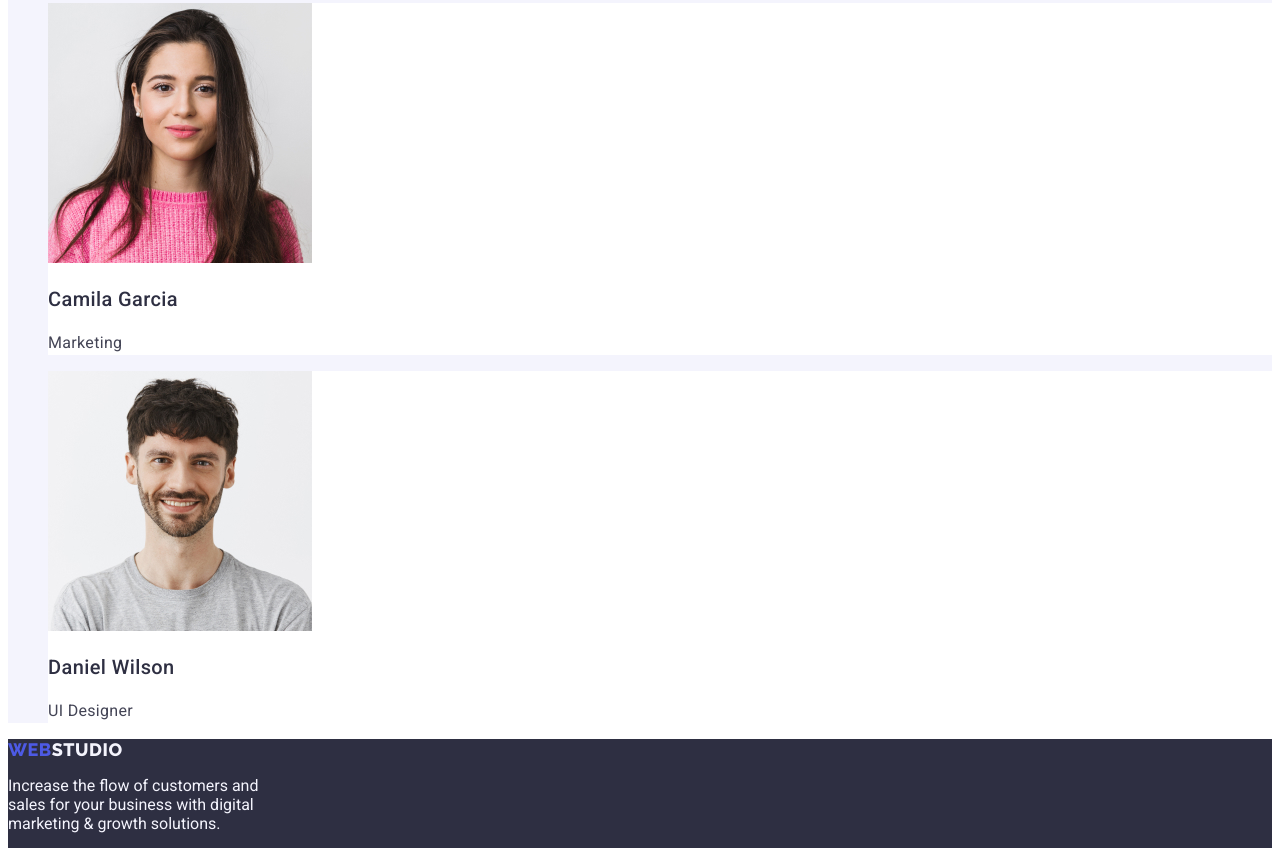
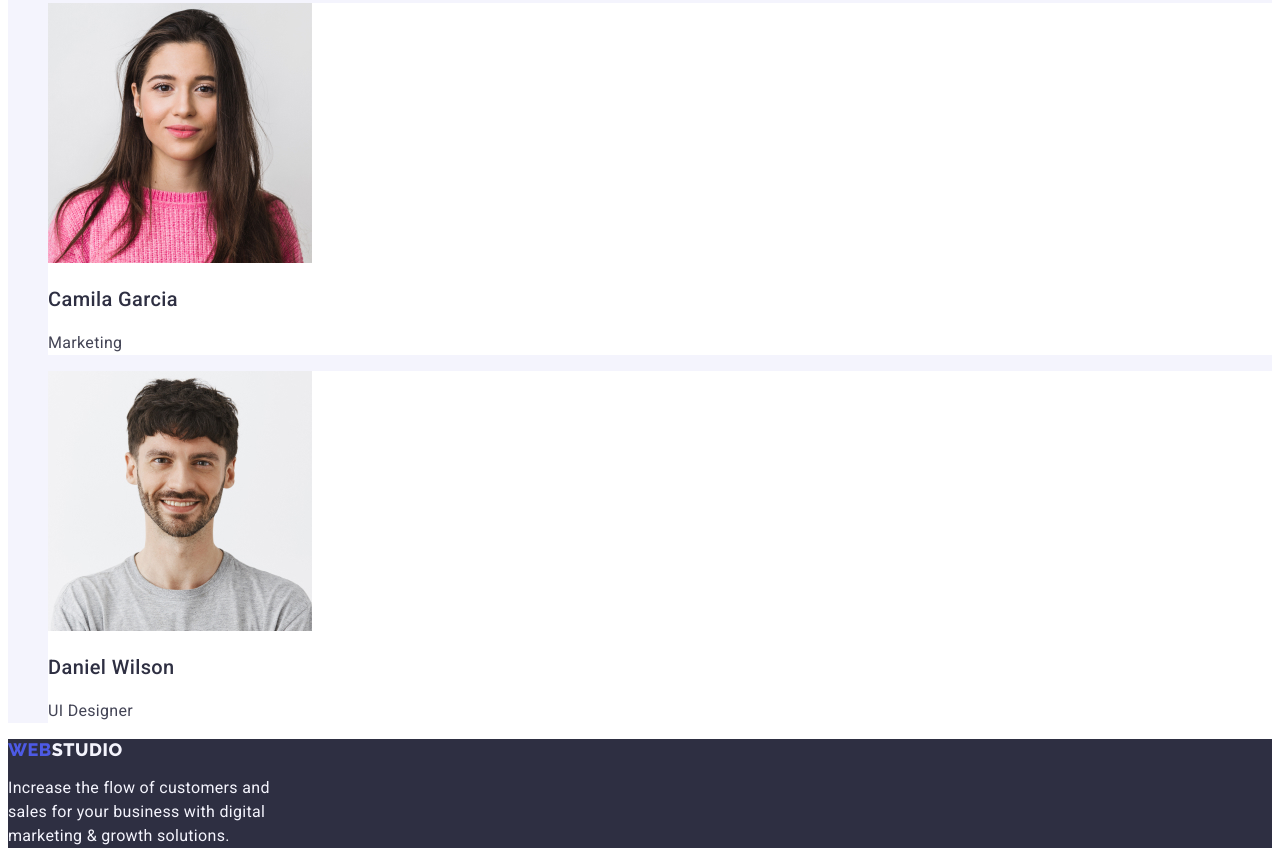
Before and after one commit to Tosha177777/goit-markup-hw-02, a plain HTML site: page index.html in a window 1280 px wide. Shown: the part 2607-3471 px from the top of the page. Drawn offline with Linux system fonts and the light colour scheme.

Commit message:
.
font-size:
  line-height:
  letter-spacing for .footer-par, .link for <address>

```diff
--- a/css/styles.css
+++ b/css/styles.css
@@ -198,6 +198,9 @@ a.addresses:focus {
 .footer-par {
   width: 264px;
   height: 72px;
+  font-size: 16px;
+  line-height: 1.5;
+  letter-spacing: 0.02em;
   color: #f4f4fd;
 }
 /* portfolio */
--- a/index.html
+++ b/index.html
@@ -33,7 +33,7 @@
         </ul>
       </nav>
       <!-- Addresses -->
-      <address class="addresses">
+      <address class="addresses link">
         <ul class="list">
           <li>
             <a href="mailto:info@devstudio.com" class="link addresses"
```
Also changed, not shown: portfolio.html (+1 -1 lines).
